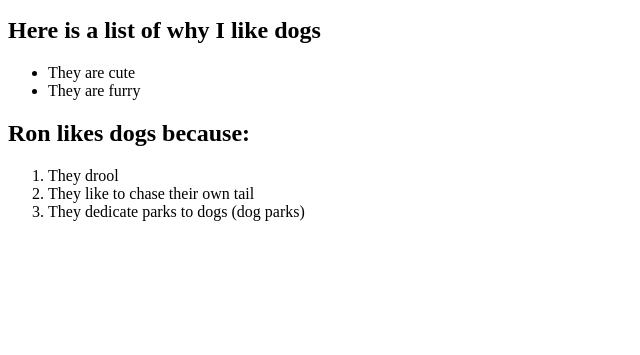
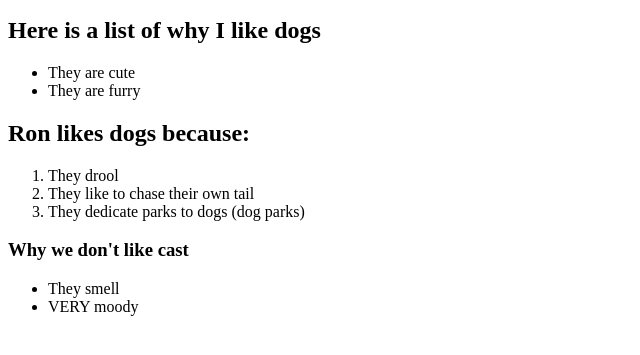
Before and after one commit to r-craig73/pet-website, a plain HTML site: page pet-website.html in a window 1280 px wide. Shown: the part 101-456 px from the top of the page, without its empty margins (0-640 px from the left). Drawn offline with Linux system fonts and the light colour scheme.

Commit message:
added section describing why we dont like cats

```diff
--- a/pet-website.html
+++ b/pet-website.html
@@ -14,11 +14,16 @@
         <li> They are furry</li>
       </ul>
 
-    <h2> Ron likes dogs because:</h2>
+    <h2>Ron likes dogs because:</h2>
       <ol>
         <li>They drool</li>
         <li>They like to chase their own tail</li>
         <li>They dedicate parks to dogs (dog parks)</li>
       </ol>
+    <h3>Why we don't like cast</h3>
+      <ul>
+        <li>They smell</li>
+        <li>VERY moody</li>
+      </ul>
   </body>
 </html>
```
